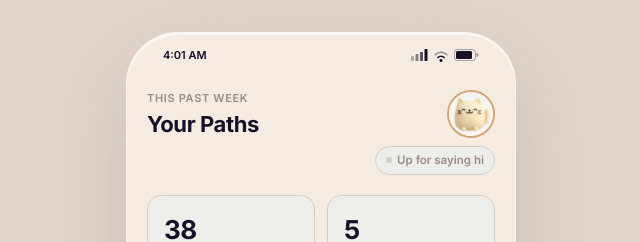
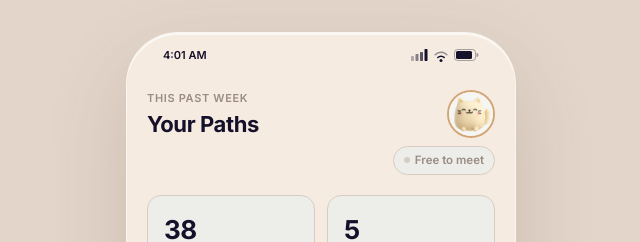
Before and after one commit to SandithHewage/crossed-paths, a React (Vite) app: page /weekly in a window 1280 px wide. Shown: the top 242 px of the page, without its empty margins (319-959 px from the left). Built offline with nearby package versions, Linux system fonts and the light colour scheme.

Commit message:
Rename toggle to 'Free to meet'
Co-Authored-By: Claude Sonnet 4.6 <noreply@anthropic.com>

```diff
--- a/src/screens/WeeklyPaths.jsx
+++ b/src/screens/WeeklyPaths.jsx
@@ -55,7 +55,7 @@ export default function WeeklyPaths({ openToday, setOpenToday }) {
                 background: openToday ? '#16112B' : '#D6CCC2',
               }} />
               <span style={{ fontSize: 11.5, fontWeight: 600, color: openToday ? '#16112B' : '#9B8C84', whiteSpace: 'nowrap' }}>
-                Up for saying hi
+                Free to meet
               </span>
             </button>
           </div>
```
